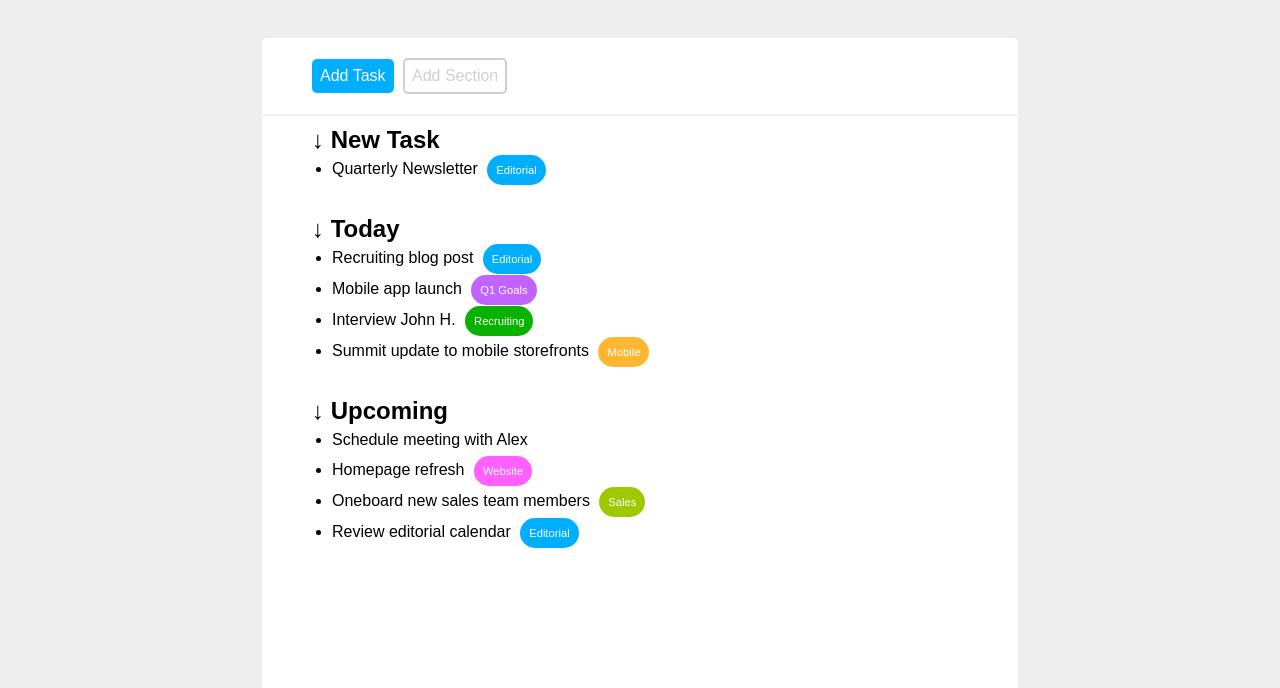
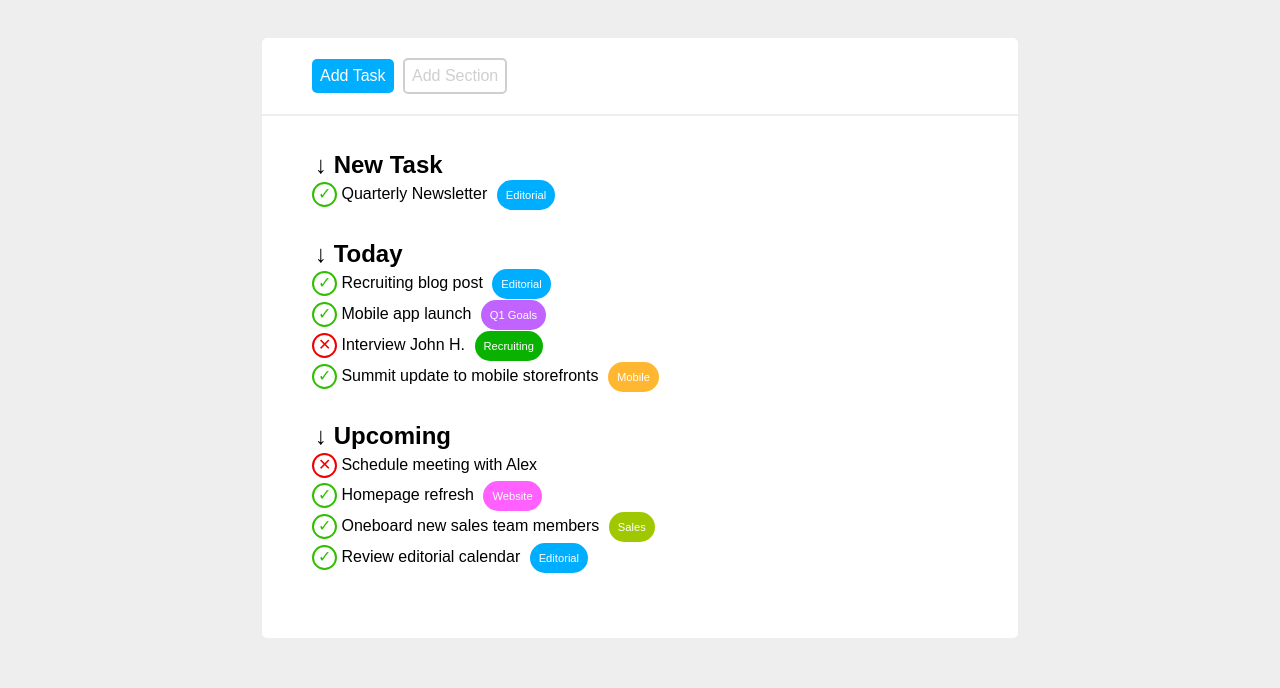
Before and after one commit to simonescoca/html-css-toboolist, a plain HTML site: page index.html in a window 1280 px wide. Shown: the part 112-800 px from the top of the page. Drawn offline with Linux system fonts and the light colour scheme.

Commit message:
added checkboxes to uls' lis

```diff
--- a/index.html
+++ b/index.html
@@ -26,35 +26,53 @@
             <section class="list">
                 <h2 class="new-task"> &DownArrow; New Task</h2>
                 <ul>
-                    <li>Quarterly Newsletter
+                    <li>
+                        <div class="marker done">&check;</div>
+                        Quarterly Newsletter
                         <div class="pills blue">Editorial</div>
                     </li>
                 </ul>
                 <h2 class="today"> &DownArrow; Today</h2>
                 <ul>
-                    <li>Recruiting blog post
+                    <li>
+                        <div class="marker done">&check;</div>
+                        Recruiting blog post
                         <div class="pills blue">Editorial</div>
                     </li>
-                    <li>Mobile app launch
+                    <li>
+                        <div class="marker done">&check;</div>
+                        Mobile app launch
                         <div class="pills purple">Q1 Goals</div>
                     </li>
-                    <li>Interview John H.
+                    <li>
+                        <div class="marker undone">&#10005;</div>
+                        Interview John H.
                         <div class="pills green">Recruiting</div>
                     </li>
-                    <li>Summit update to mobile storefronts
+                    <li>
+                        <div class="marker done">&check;</div>
+                        Summit update to mobile storefronts
                         <div class="pills orange">Mobile</div>
                     </li>
                 </ul>
                 <h2 class="upcoming"> &DownArrow; Upcoming</h2>
                 <ul>
-                    <li>Schedule meeting with Alex</li>
-                    <li>Homepage refresh
+                    <li>
+                        <div class="marker undone">&#10005;</div>
+                        Schedule meeting with Alex</li>
+                    <li>
+                        <div class="marker done">&check;</div>
+                        Homepage refresh
                         <div class="pills fuchsia">Website</div>
                     </li>
-                    <li>Oneboard new sales team members
+                    <li>
+                        <div class="marker done">&check;</div>
+                        Oneboard new sales team members
                         <div class="pills vomitgreen">Sales</div>
                     </li>
-                    <li>Review editorial calendar
+                    <li>
+                        <div class="marker done">&check;</div>
+                        Review editorial calendar
                         <div class="pills blue">Editorial</div>
                     </li>
                 </ul>
--- a/style.css
+++ b/style.css
@@ -29,7 +29,7 @@ h1.ex-title{
 main{
     background-color: white;
     margin: 50px auto;
-    height: 800px;
+    height: 600px;
     width: 60%;
     border-radius: 5px;
 }
@@ -61,13 +61,16 @@ section.inputs > div.searchbar{
 }
 
 main > section.list{
-    padding: 10px 50px;
+    padding: 35px 50px;
+}
+
+section.list > h2{
+    margin-left: 3px;
 }
 
 section.list > ul{
     margin-bottom: 30px;
-    /* list-style-type: none; */
-    margin-left: 20px;
+    list-style-type: none;
     line-height: 30px;
 }
 
@@ -80,26 +83,47 @@ ul div.pills{
     border-radius: 15px;
 }
 
-.blue{
+ul .marker{
+    height: 25px;
+    width: 25px;
+    display: inline-block;
+    border: 2px solid black;
+    padding: 4px;
+    border-radius: 50%;
+    text-align: center;
+    line-height: 12.5px;
+}
+
+ul .done{
+    color: rgb(48, 190, 0);
+    border-color: rgb(48, 190, 0);
+}
+
+ul .undone{
+    color: rgb(238, 0, 0);
+    border-color: rgb(238, 0, 0);
+}
+
+ul .blue{
     background-color: rgb(0, 174, 255);
 }
 
-.purple{
+ul .purple{
     background-color: rgb(193, 99, 255);
 }
 
-.green{
+ul .green{
     background-color: rgb(9, 177, 0);
 }
 
-.orange{
+ul .orange{
     background-color: rgb(255, 183, 49);
 }
 
-.fuchsia{
+ul .fuchsia{
     background-color: rgb(255, 96, 255);
 }
 
-.vomitgreen{
+ul .vomitgreen{
     background-color: rgb(160, 200, 0);
 }
```
